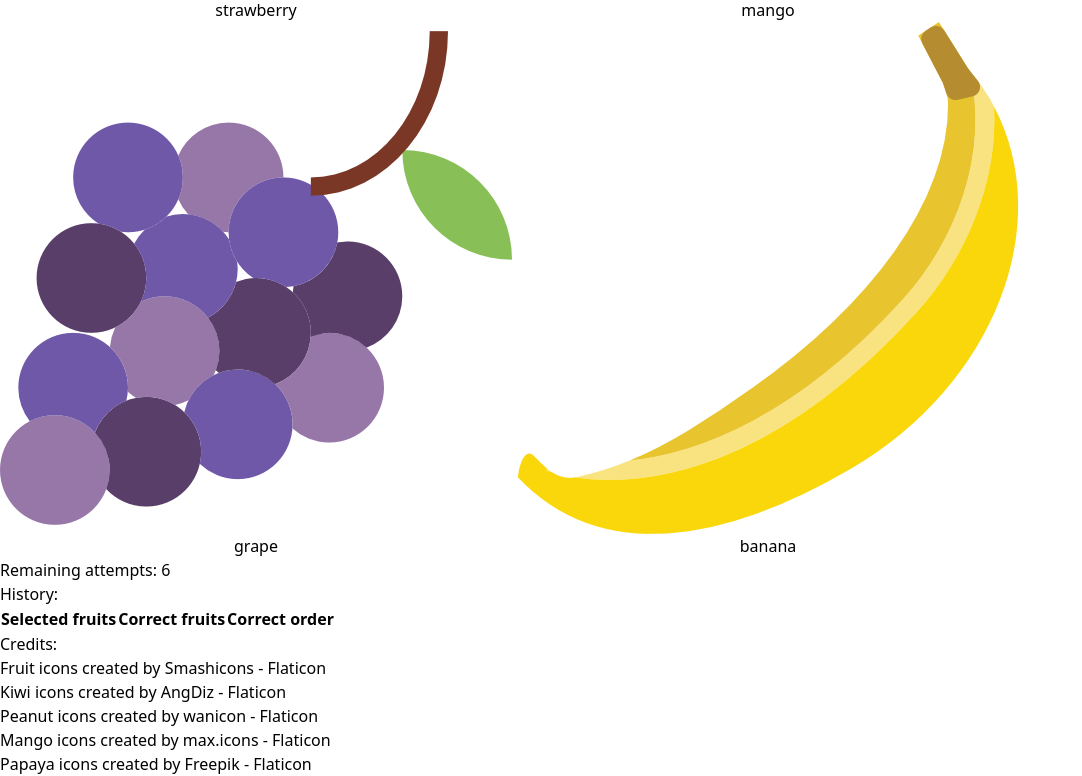
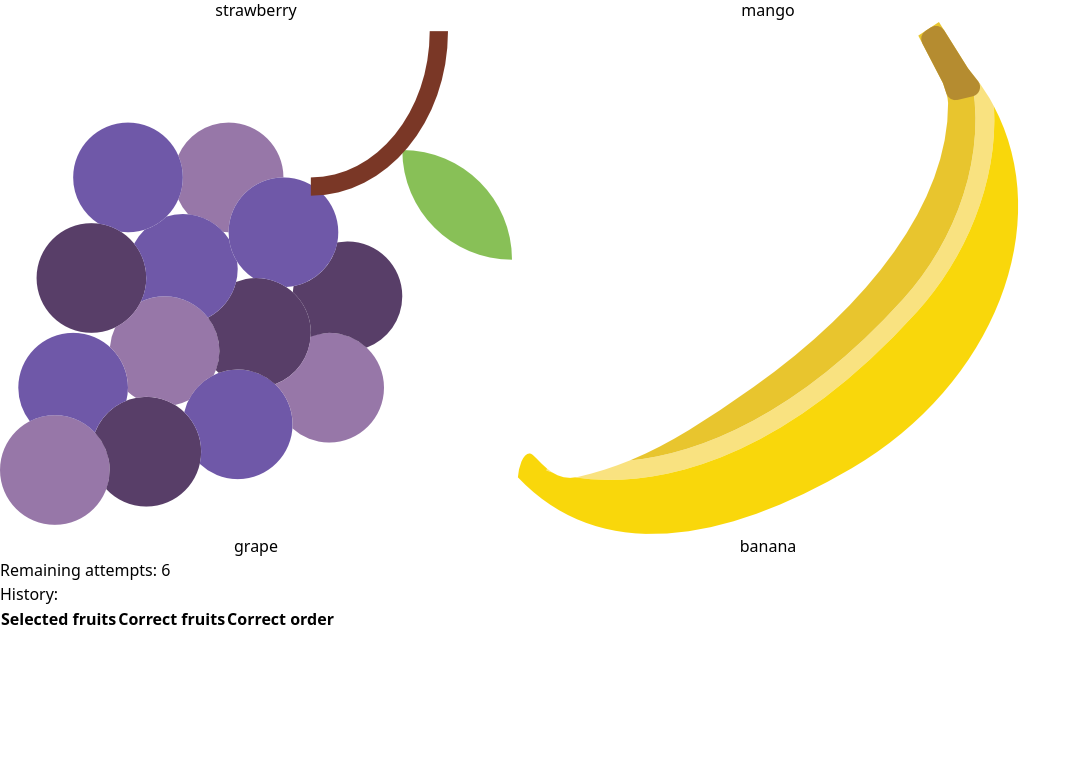
Before and after one commit to jedymatt/mystery-fruits-js, a Vue app: page / in a window 1280 px wide. Shown: the part 1114-1890 px from the top of the page, without its empty margins (0-1082 px from the left). After the commit the page ends 1746 px from the top, so only its background shows below. Built offline with nearby package versions, Linux system fonts and the light colour scheme.

Commit message:
Shift input and history to right side

```diff
--- a/src/views/HomeView.vue
+++ b/src/views/HomeView.vue
@@ -72,16 +72,19 @@ onMounted(() => {
 
 <template>
     <main>
-        <div class="container md:p-12 p-2">
+        <div class="md:p-12 p-2">
+            <div class="lg:flex lg:flex-row lg:gap-6">
                 <div class="grid grid-cols-3 gap-6">
                     <FruitButton v-for="fruit in fruits" :key="fruit" :fruit="fruit" @click="selectFruit(fruit)"
                         :selected-index="getSelectedFruitIndex(fruit)" />
                 </div>
 
+                <div>
                     <div class="mt-4">
                         <div class="rounded-md border border-gray-200 md:p-12 p-2">
                             <div class="grid grid-cols-3 gap-6">
-                        <button @click="unselectFruit(fruit)" v-for="fruit in selectedFruits" :key="fruit" :class="[
+                                <button @click="unselectFruit(fruit)" v-for="fruit in selectedFruits" :key="fruit"
+                                    :class="[
                                         'bg-gray-200 text-gray-700 font-bold py-2 px-4 rounded-lg',
                                         {
                                             'bg-red-300': selectedFruits.length === 3 && !isCorrectAnswer(),
@@ -99,34 +102,8 @@ onMounted(() => {
                     <div class="mt-4">
                         <HistorySection :history="history" />
                     </div>
-
-            <span id="credits" class="text-3xl font-bold">Credits:</span>
-            <ul class="list-disc list-inside">
-                <li>
-                    <a href="https://www.flaticon.com/free-icons/fruit" title="fruit icons">Fruit icons created by
-                        Smashicons -
-                        Flaticon</a>
-                </li>
-                <li>
-                    <a href="https://www.flaticon.com/free-icons/kiwi" title="kiwi icons">Kiwi icons created by AngDiz -
-                        Flaticon</a>
-                </li>
-                <li>
-                    <a href="https://www.flaticon.com/free-icons/peanut" title="peanut icons">Peanut icons created by
-                        wanicon -
-                        Flaticon</a>
-                </li>
-                <li>
-                    <a href="https://www.flaticon.com/free-icons/mango" title="mango icons">Mango icons created by
-                        max.icons -
-                        Flaticon</a>
-                </li>
-                <li>
-                    <a href="https://www.flaticon.com/free-icons/papaya" title="papaya icons">Papaya icons created by
-                        Freepik -
-                        Flaticon</a>
-                </li>
-            </ul>
+                </div>
+            </div>
         </div>
     </main>
 </template>
```
Lines whose indentation alone changed are shown as unchanged.
